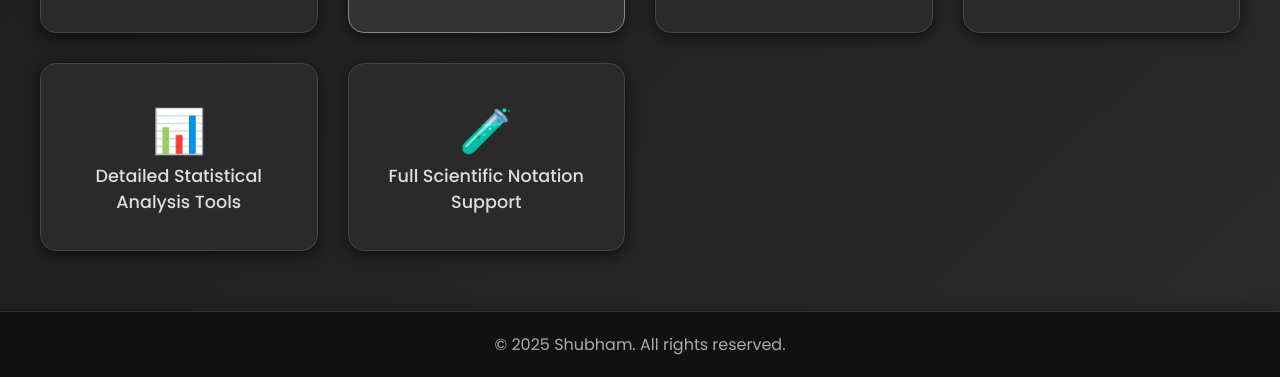
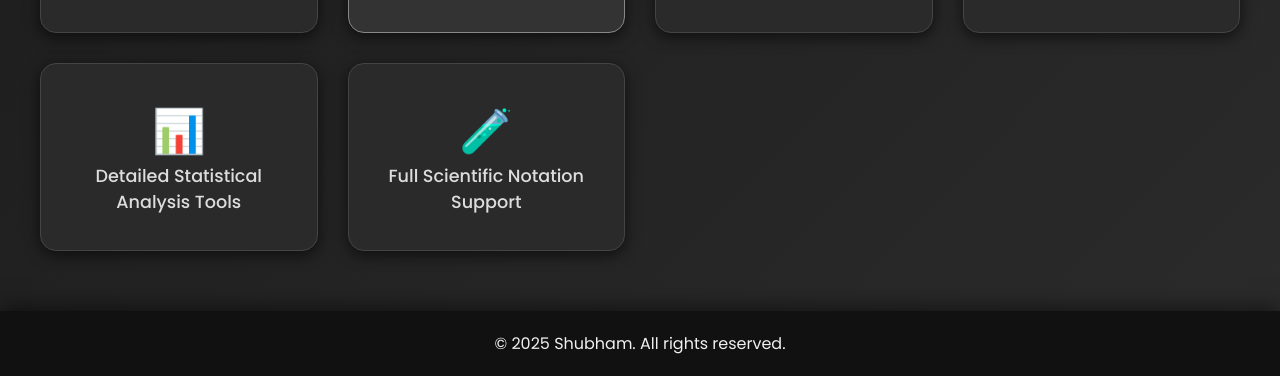
Before and after one commit to Shubham-tidke2005/calculator, a plain HTML site: page index.html in a window 1280 px wide. Shown: the part 652-1029 px from the top of the page. Drawn offline with Linux system fonts and the light colour scheme.

Commit message:
Update index.html

```diff
--- a/index.html
+++ b/index.html
@@ -22,12 +22,24 @@
       min-height: 100vh;
     }
 
-    header, footer {
+    header {
+      position: sticky;
+      top: 0;
+      z-index: 1000;
       background-color: #111;
       color: #f0f0f0;
       text-align: center;
       padding: 20px;
       box-shadow: 0 4px 20px rgba(0, 0, 0, 0.5);
+    }
+
+    footer {
+      position: static;
+      background-color: #111;
+      color: #f0f0f0;
+      text-align: center;
+      padding: 20px;
+      box-shadow: 0 -4px 20px rgba(0, 0, 0, 0.5);
     }
 
     header h2 {
@@ -146,12 +158,6 @@
       border-radius: 6px;
     }
 
-    footer {
-      font-size: 1em;
-      color: #aaa;
-      border-top: 1px solid #333;
-    }
-
     /* Responsive Tweaks */
     @media (max-width: 992px) {
       header h2 {
```
